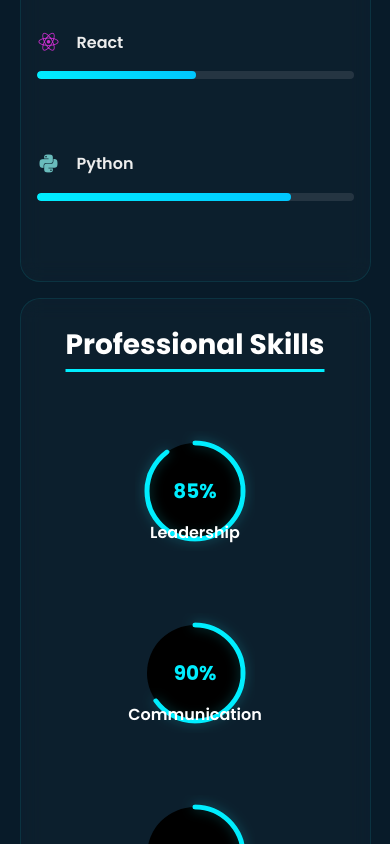
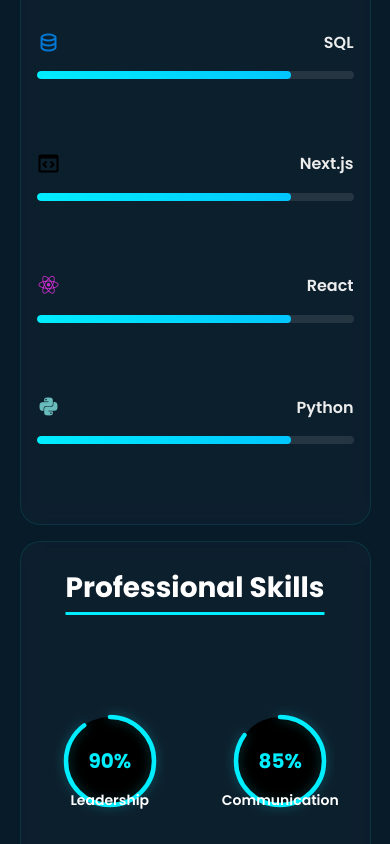
Before and after one commit to Priyal-2005/myportfolionextjs, a Next.js app: page /skills in a window 390 px wide. Shown: the part 860-1704 px from the top of the page. Built offline with nearby package versions, Linux system fonts and the light colour scheme.

Commit message:
Fix Skills Page UI and Add New Skills

```diff
--- a/src/app/about/page.js
+++ b/src/app/about/page.js
@@ -42,10 +42,6 @@
       <div className="last-text">
         <p>Developed by Priyal Sarda © 2024</p>
       </div>
-
-      <a href="#home" className="top">
-        <i className='bx bx-up-arrow-alt'></i>
-      </a>
     </>
   );
 }
--- a/src/app/globals.css
+++ b/src/app/globals.css
@@ -362,6 +362,13 @@
     margin-bottom: 1rem;
     display: flex;
     align-items: center;
+    justify-content: space-between;
+    gap: 1rem;
+}
+
+.technical-bars .bar .info .skill-name {
+    display: flex;
+    align-items: center;
     gap: 1rem;
 }
 
@@ -372,6 +379,14 @@
 .technical-bars .bar .info span {
     font-size: 18px;
     font-weight: 600;
+    animation: showText 0.5s 1s linear forwards;
+    opacity: 0;
+}
+
+.technical-bars .bar .info .percentage-text {
+    font-size: 16px;
+    font-weight: 600;
+    color: #0ef;
     animation: showText 0.5s 1s linear forwards;
     opacity: 0;
 }
@@ -401,56 +416,24 @@
 .progress-line.html span { width: 90%; }
 .progress-line.css span { width: 60%; }
 .progress-line.js span { width: 85%; }
-.progress-line.react span { width: 50%; }
+.progress-line.sql span { width: 80%; }
+.progress-line.nextjs span { width: 80%; }
+.progress-line.react span { width: 80%; }
 .progress-line.python span { width: 80%; }
-
-.progress-line span::after {
-    position: absolute;
-    padding: 4px 12px;
-    background: linear-gradient(45deg, #0ef, #00c6ff);
-    color: #081b29;
-    font-size: 12px;
-    font-weight: 600;
-    border-radius: 6px;
-    top: -40px;
-    right: -20px;
-    animation: showText 0.5s 1.5s linear forwards;
-    opacity: 0;
-}
-
-.progress-line.html span::after { content: "90%"; }
-.progress-line.css span::after { content: "60%"; }
-.progress-line.js span::after { content: "85%"; }
-.progress-line.react span::after { content: "50%"; }
-.progress-line.python span::after { content: "80%"; }
-
-.progress-line span::before {
-    content: "";
-    position: absolute;
-    width: 0;
-    height: 0;
-    border: 7px solid transparent;
-    border-bottom-width: 0px;
-    border-right-width: 0px;
-    border-top-color: #0ef;
-    top: -10px;
-    right: 0;
-    animation: showText 0.5s 1.5s linear forwards;
-    opacity: 0;
-}
 
 /* Radial Bars */
 .radial-bars {
     width: 100%;
     display: grid;
-    grid-template-columns: repeat(auto-fit, minmax(200px, 1fr));
-    gap: 2rem;
+    grid-template-columns: repeat(auto-fit, minmax(220px, 1fr));
+    gap: 3rem;
     justify-items: center;
+    padding: 2rem 0;
 }
 
 .radial-bars .radial-bar {
-    width: 200px;
-    height: 200px;
+    width: 220px;
+    height: 220px;
     position: relative;
     display: flex;
     flex-direction: column;
@@ -463,8 +446,8 @@
     top: 50%;
     left: 50%;
     transform: translate(-50%, -50%) rotate(-90deg);
-    width: 140px;
-    height: 140px;
+    width: 160px;
+    height: 160px;
 }
 
 .path {
@@ -483,16 +466,16 @@
 .path-4 { animation: animate-path4 1s 1s linear forwards; }
 
 @keyframes animate-path1 { 100% { stroke-dashoffset: 50; } }
-@keyframes animate-path2 { 100% { stroke-dashoffset: 175; } }
+@keyframes animate-path2 { 100% { stroke-dashoffset: 75; } }
 @keyframes animate-path3 { 100% { stroke-dashoffset: 125; } }
-@keyframes animate-path4 { 100% { stroke-dashoffset: 75; } }
+@keyframes animate-path4 { 100% { stroke-dashoffset: 100; } }
 
 .radial-bar .percentage {
     position: absolute;
     top: 50%;
     left: 50%;
     transform: translate(-50%, -50%);
-    font-size: 20px;
+    font-size: 24px;
     font-weight: 700;
     color: #0ef;
     animation: showText 0.5s 1s linear forwards;
@@ -501,7 +484,7 @@
 
 .radial-bar .text {
     position: absolute;
-    bottom: 20px;
+    bottom: 30px;
     left: 50%;
     transform: translateX(-50%);
     font-size: 16px;
@@ -510,6 +493,7 @@
     animation: showText 0.5s 1s linear forwards;
     opacity: 0;
     color: #fff;
+    white-space: nowrap;
 }
 
 /* Projects Section */
@@ -859,6 +843,21 @@
     .back-arrow span {
         display: none;
     }
+
+    .radial-bars {
+        grid-template-columns: repeat(auto-fit, minmax(180px, 1fr));
+        gap: 2rem;
+    }
+
+    .radial-bars .radial-bar {
+        width: 180px;
+        height: 180px;
+    }
+
+    .radial-bars .radial-bar svg {
+        width: 140px;
+        height: 140px;
+    }
 }
 
 @media (max-width: 768px) {
@@ -1031,4 +1030,28 @@
         margin: 20px auto;
         display: inline-flex;
     }
+
+    .radial-bars {
+        grid-template-columns: repeat(auto-fit, minmax(140px, 1fr));
+        gap: 1.5rem;
+    }
+
+    .radial-bars .radial-bar {
+        width: 140px;
+        height: 140px;
+    }
+
+    .radial-bars .radial-bar svg {
+        width: 110px;
+        height: 110px;
+    }
+
+    .radial-bar .percentage {
+        font-size: 20px;
+    }
+
+    .radial-bar .text {
+        font-size: 14px;
+        bottom: 20px;
+    }
 }
--- a/src/app/skills/page.js
+++ b/src/app/skills/page.js
@@ -52,6 +52,22 @@
 
             <div className="bar">
               <div className="info">
+                <i style={{ color: "#0078d4" }} className='bx bx-data'></i>
+                <span>SQL</span>
+              </div>
+              <div className="progress-line sql"><span></span></div>
+            </div>
+
+            <div className="bar">
+              <div className="info">
+                <i style={{ color: "#000000" }} className='bx bx-code-block'></i>
+                <span>Next.js</span>
+              </div>
+              <div className="progress-line nextjs"><span></span></div>
+            </div>
+
+            <div className="bar">
+              <div className="info">
                 <i style={{ color: "#c32ec9" }} className='bx bxl-react'></i>
                 <span>React</span>
               </div>
@@ -72,8 +88,8 @@
           <h1 className="heading1">Professional Skills</h1>
           <div className="radial-bars">
             {[
-              { percent: "85%", label: "Leadership", pathClass: "path-1" },
-              { percent: "90%", label: "Communication", pathClass: "path-2" },
+              { percent: "90%", label: "Leadership", pathClass: "path-1" },
+              { percent: "85%", label: "Communication", pathClass: "path-2" },
               { percent: "75%", label: "Problem Solving", pathClass: "path-3" },
               { percent: "80%", label: "Teamwork", pathClass: "path-4" },
             ].map((skill, index) => (
```
